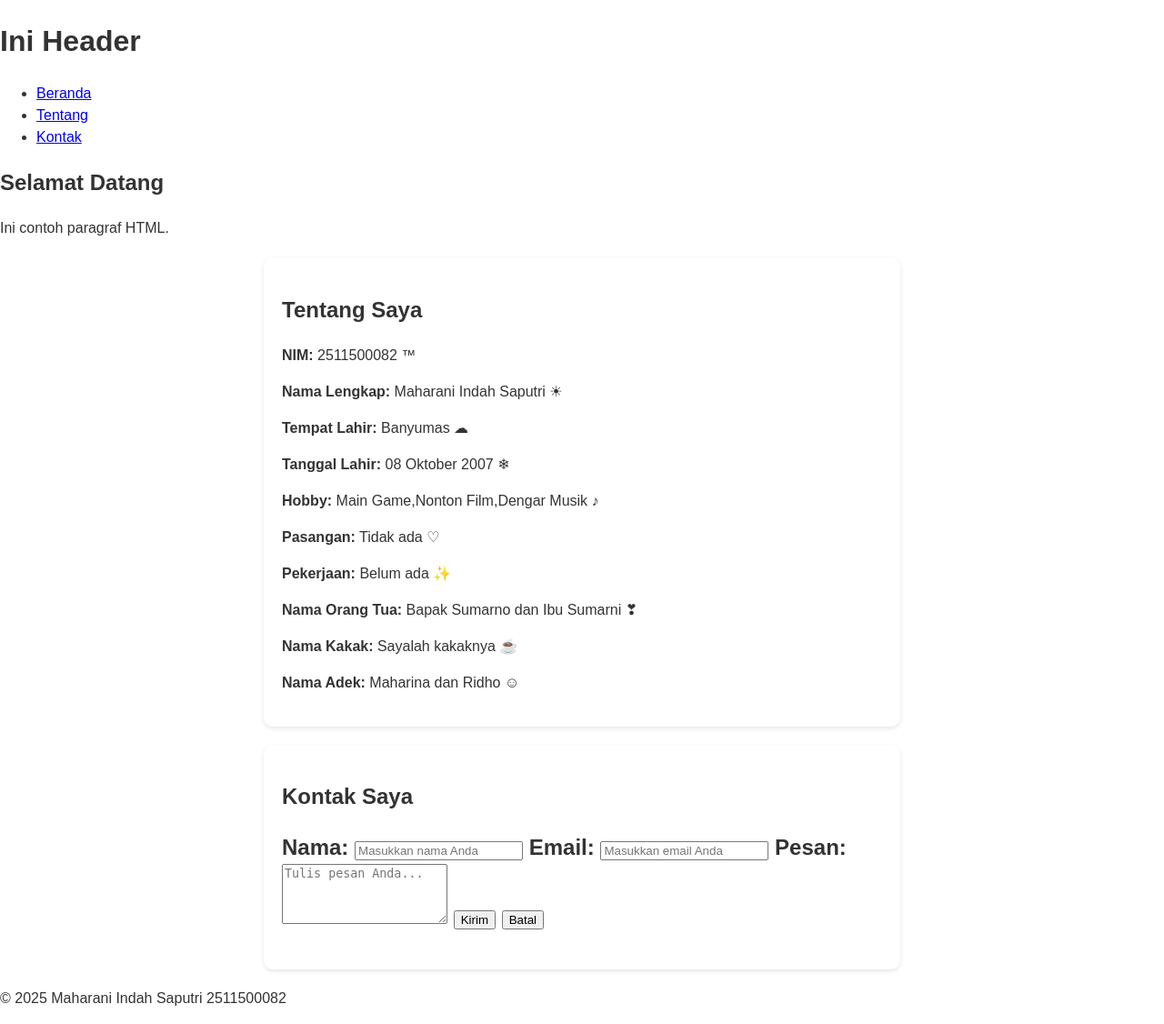
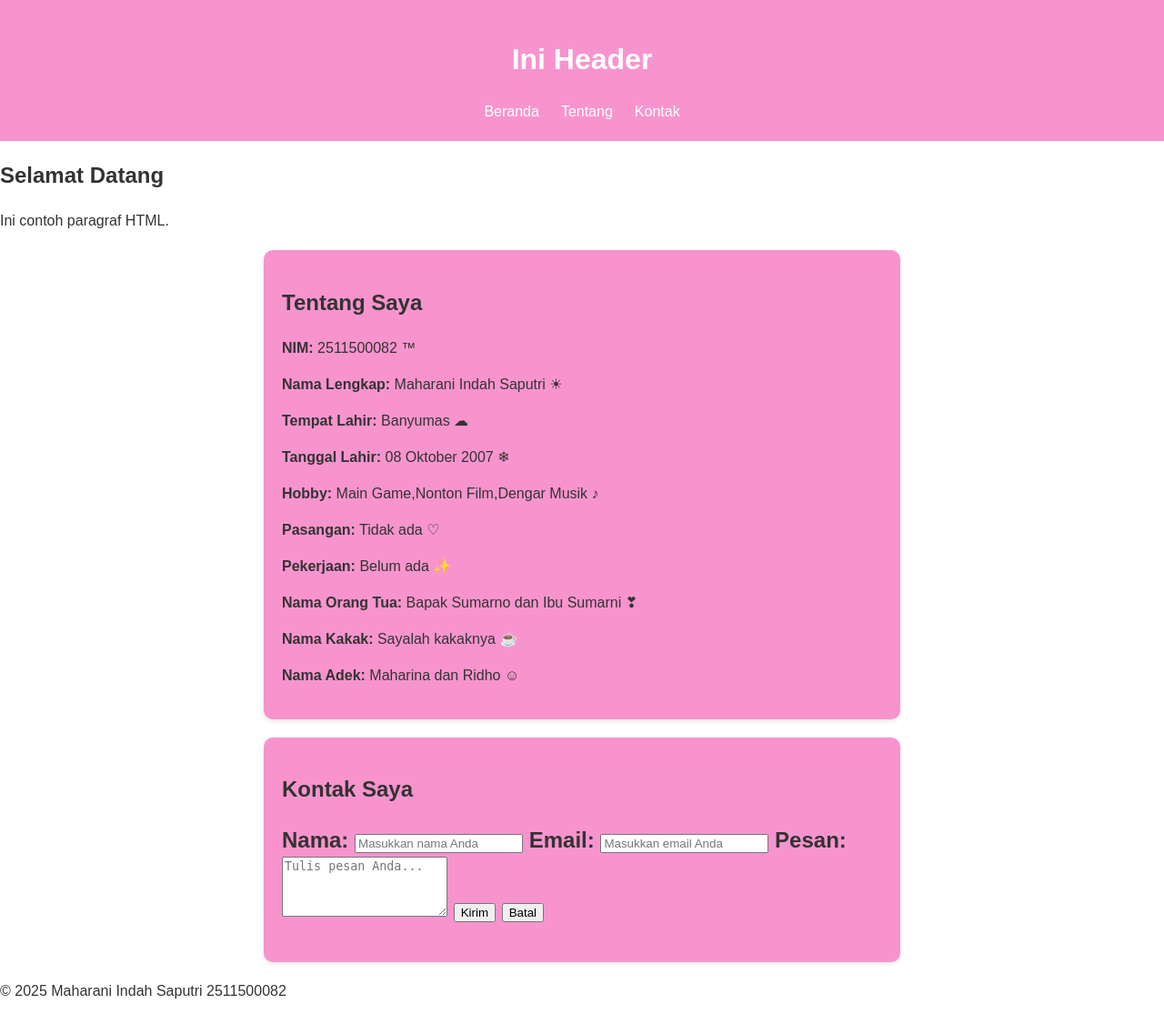
Before and after one commit to 2511500082-source/2511500082-PWD-GB1J-2526O, a PHP site: page /pertemuan-04/index.html in a window 1280 px wide. Shown: the whole page at 91% size. After the commit the page ends 1098 px from the top, so only its background shows below. Run offline with PHP 8.4, Linux system fonts and the light colour scheme.

Commit message:
styling header

```diff
--- a/pertemuan-04/style.css
+++ b/pertemuan-04/style.css
@@ -10,9 +10,30 @@ body {
     line-height: 1.5;
 }
 
+header {
+    background-color: #f794ce;
+    color: white;
+    padding: 20px;
+    text-align: center;
+}
+
+header ul {
+    display: flex;
+    justify-self: center;
+    list-style-type: none;
+    padding: 0;
+    margin: 10px 0 0 0;
+}
+
+header li a {
+    color: white;
+    text-decoration: none;
+    padding: 6px 12px;
+}
+
 #about,
 #contact {
-    background-color: #ffffff;
+    background-color: #f794ce;
     border-radius: 10px;
     padding: 20px;
     max-width: 700px;
```
Also changed, not shown: pertemuan-04/README.md.
